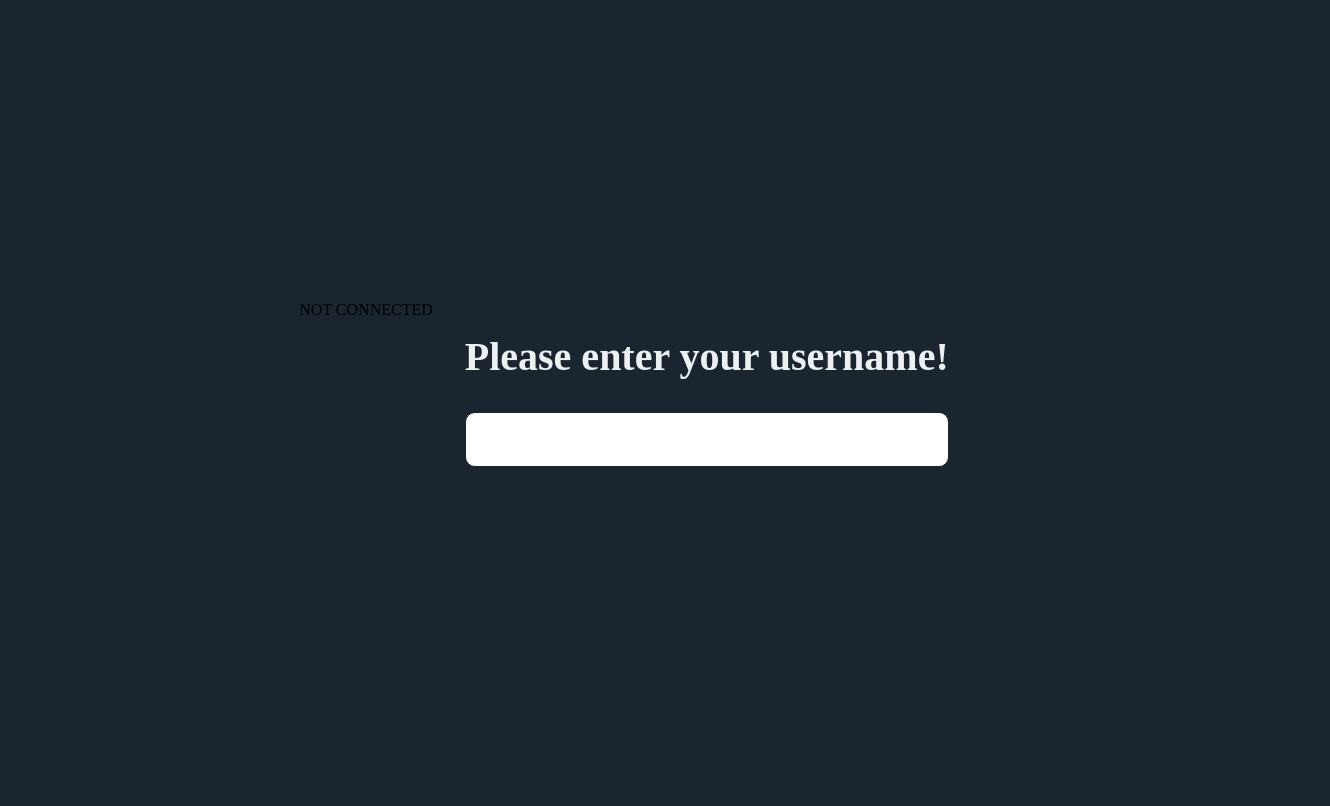
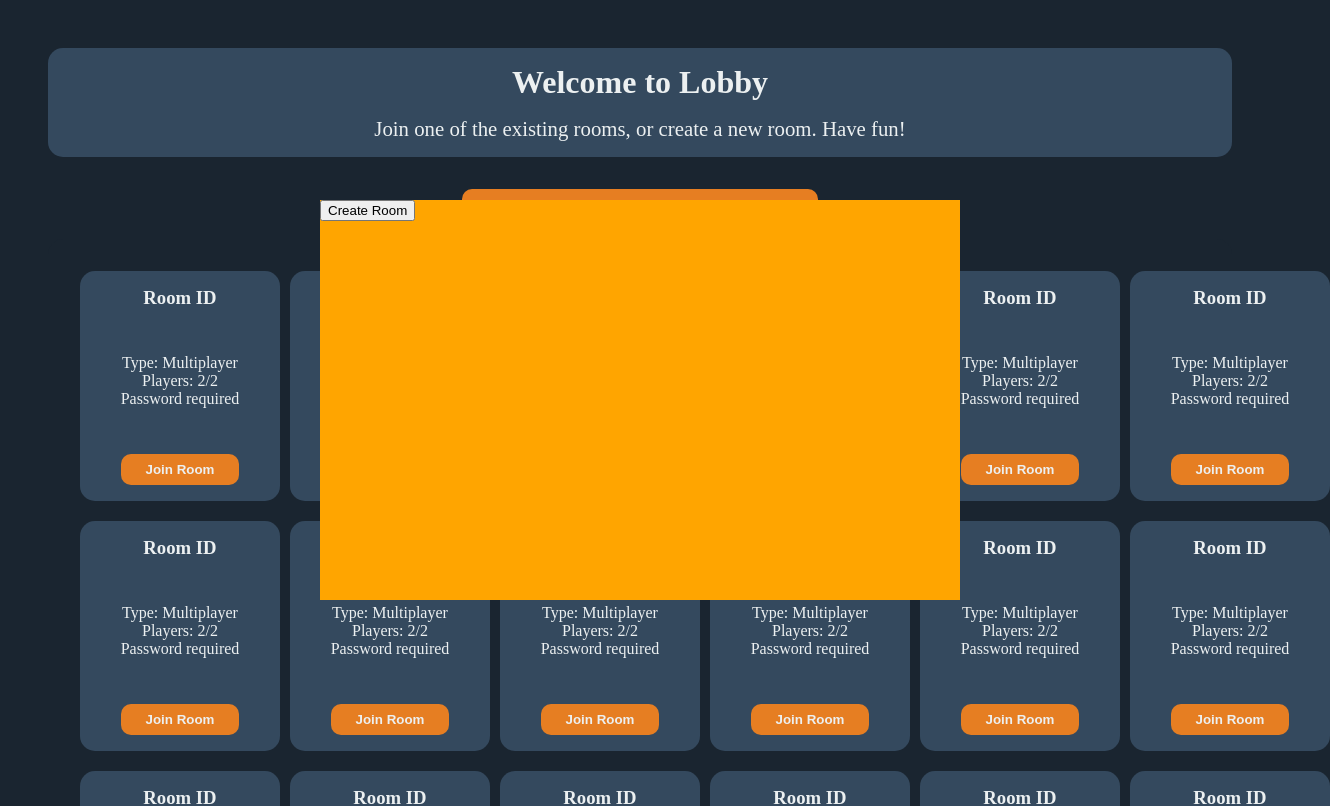
Before and after one commit to Sibiose/Chess-Game, a React (Create React App) app: page / in a window 1280 px wide. Shown: the top 806 px of the page, 1330 px wide, since content can reach past the window. Built offline with nearby package versions, Linux system fonts and the light colour scheme; no server answers.

Commit message:
Added lobby

```diff
--- a/src/App.tsx
+++ b/src/App.tsx
@@ -8,6 +8,7 @@ import { PlayerDetailsView } from "./Views/PlayerDetailsView";
 import { BoardSideView } from "./Views/BoardSideView";
 import { RequestUsernameView } from "./Views/RequestUsernameView";
 import { Server, useServer } from "./api/Server";
+import { LobbyView } from "./Views/LobbyView";
 
 
 function App() {
@@ -18,12 +19,12 @@ function App() {
 
   const server: Server = useServer();
 
-  const status = server.connected ? <div>CONNECTED</div> : <div>NOT CONNECTED</div>
+  const status = server.connected ? <div style={{color:'green'}}>CONNECTED</div> : <div style={{color:'red'}}>NOT CONNECTED</div>
 
   return (
     <div className="App">
-      {status}
-      {username === "" ? <RequestUsernameView setUsername={setUsername} /> :
+      {/* {status} */}
+      {/* {username === "" ? <RequestUsernameView setUsername={setUsername} /> :
         <><main>
           <PlayerDetailsView game={game} isBottom={false} />
           <DndProvider backend={HTML5Backend}>
@@ -35,7 +36,8 @@ function App() {
             <BoardSideView game={game} server={server} />
           </aside>
         </>
-      }
+      } */}
+      <LobbyView/>
     </div>
   );
 }
--- /dev/null
+++ b/src/Views/LobbyView.tsx
@@ -0,0 +1,64 @@
+import { useState } from "react"
+
+export const LobbyView = () => {
+    const [openEditor, setopenEditor] = useState(false);
+    return (
+        <div id="lobby">
+            <div className="lobby-header-wrapper">
+                <h1 className="lobby-title">Welcome to Lobby</h1>
+                <p className="lobby-desc">Join one of the existing rooms, or create a new room. Have fun!</p>
+            </div>
+            <button className="create-room-btn">Create a new Room</button>
+            <RoomEditorView/>
+            <div className="room-list">
+                <RoomCardView />
+                <RoomCardView />
+                <RoomCardView />
+                <RoomCardView />
+                <RoomCardView />
+                <RoomCardView />
+                <RoomCardView />
+                <RoomCardView />
+                <RoomCardView />
+                <RoomCardView />
+                <RoomCardView />
+                <RoomCardView />
+                <RoomCardView />
+                <RoomCardView />
+                <RoomCardView />
+                <RoomCardView />
+                <RoomCardView />
+                <RoomCardView />
+                <RoomCardView />
+                <RoomCardView />
+            </div>
+        </div>
+    )
+}
+
+export const RoomCardView = () => {
+    return (
+        <div className="room-card">
+            <h3 className="room-id">Room ID</h3>
+            <div className="room-details">
+                <p className="room-type">Type: Multiplayer</p>
+                <p className="room-players"> Players: 2/2</p>
+                <p className="room-password"> Password required</p>
+            </div>
+            <button className="join-room-btn">Join Room</button>
+        </div>)
+}
+
+export const RoomEditorView = () => {
+
+
+    return(
+        <div className="room-editor">
+            <button className="editor-create-room-btn">Create Room</button>
+        </div>
+    )
+}
+
+export const LobbyOverlayView = () => {
+
+}
--- a/src/api/Server.tsx
+++ b/src/api/Server.tsx
@@ -19,6 +19,8 @@ export interface Server {
     connected: boolean
     messages: Messages
 }
+
+
 
 const ServerContext = createContext<Server>({ connected: false, messages: { messages: [] } })
 
--- a/src/index.css
+++ b/src/index.css
@@ -9,8 +9,10 @@
   --table-width: 80%;
   --prm-color: #34495E;
   --background-color-dark: #1a2530;
+  --background-color-medium: #2C3E50;
   --secondary-color-light: #ECF0F1;
   --prm-color-transparent: #58738e;
+  --cta:#E67E22;
 }
 
 .App {
@@ -229,3 +231,102 @@ margin-bottom: 2rem;
 color: var(--secondary-color-light);
 font-size:2.5rem;
 }
+
+#lobby{
+  position: relative;
+  display:flex;
+  flex-direction: column;
+  align-items: center;
+  padding:3rem;
+  color:var(--secondary-color-light);
+
+  width:100vw;
+  height:100vh;
+
+}
+
+.lobby-header-wrapper{
+  display:flex;
+  flex-direction: column;
+  align-items: center;
+  background-color:var(--prm-color);
+  width:100%;
+  padding:1rem;
+  border-radius: 15px;
+  margin-bottom: 2rem;
+
+}
+
+.lobby-title{
+  margin-bottom: 1rem;
+  font-size: 2rem;
+}
+.lobby-desc{
+  font-size:1.3rem;
+}
+
+.room-list{
+  display:grid;
+  width:100%;
+  background-color:var(--background-color-dark);
+  border-radius: 15px;
+  padding:2rem;
+  grid-template-columns:repeat(6, 1fr);
+  column-gap: 10px;
+  row-gap: 20px;
+
+}
+
+.room-card{
+  background-color: var(--prm-color);
+  width:200px;
+  height:230px;
+  border-radius: 15px;
+  padding:1rem;
+  display:flex;
+  flex-direction: column;
+  align-items: center;
+  justify-content: space-between;
+}
+
+.room-details{
+  display: flex;
+  flex-direction: column;
+  align-items: center;
+}
+
+.join-room-btn{
+  padding:0.5rem;
+  border-radius: 10px;
+  width:70%;
+  border: none;
+  cursor: pointer;
+  background-color: var(--cta);
+  color:var(--secondary-color-light);
+  font-weight: 600;
+}
+
+.join-room-btn:hover{
+  background-color: #F39C12;
+}
+
+.create-room-btn{
+  padding:0.8rem;
+  border-radius: 10px;
+  width:30%;
+  border: none;
+  cursor: pointer;
+  background-color: var(--cta);
+  color:var(--secondary-color-light);
+  font-weight: 600;
+  font-size:1.3rem;
+}
+.room-editor{
+  position: absolute;
+  left:50%;
+  top:50%;
+  transform: translate(-50%, -50%);
+  background-color: orange;
+  width:50%;
+  height:50%;
+}
```
Also changed, not shown: server.ts (+11 -2 lines).
